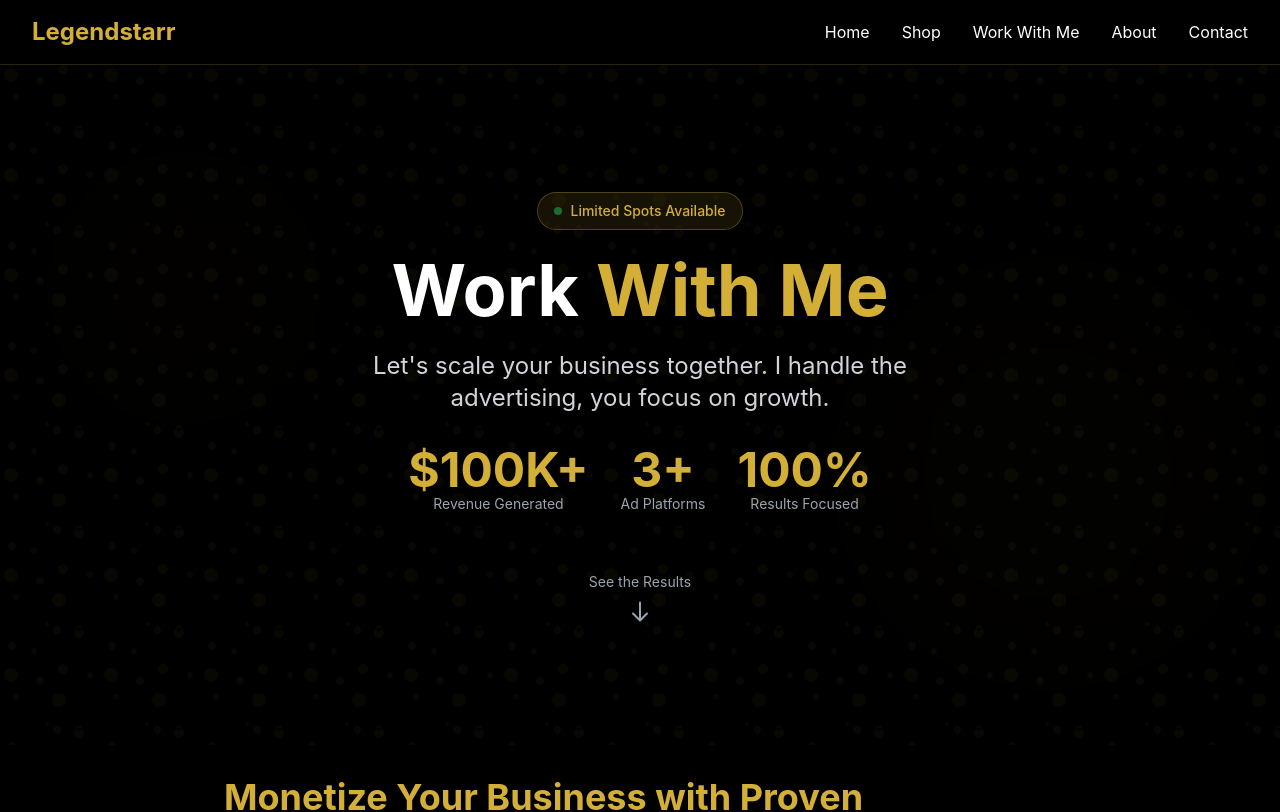
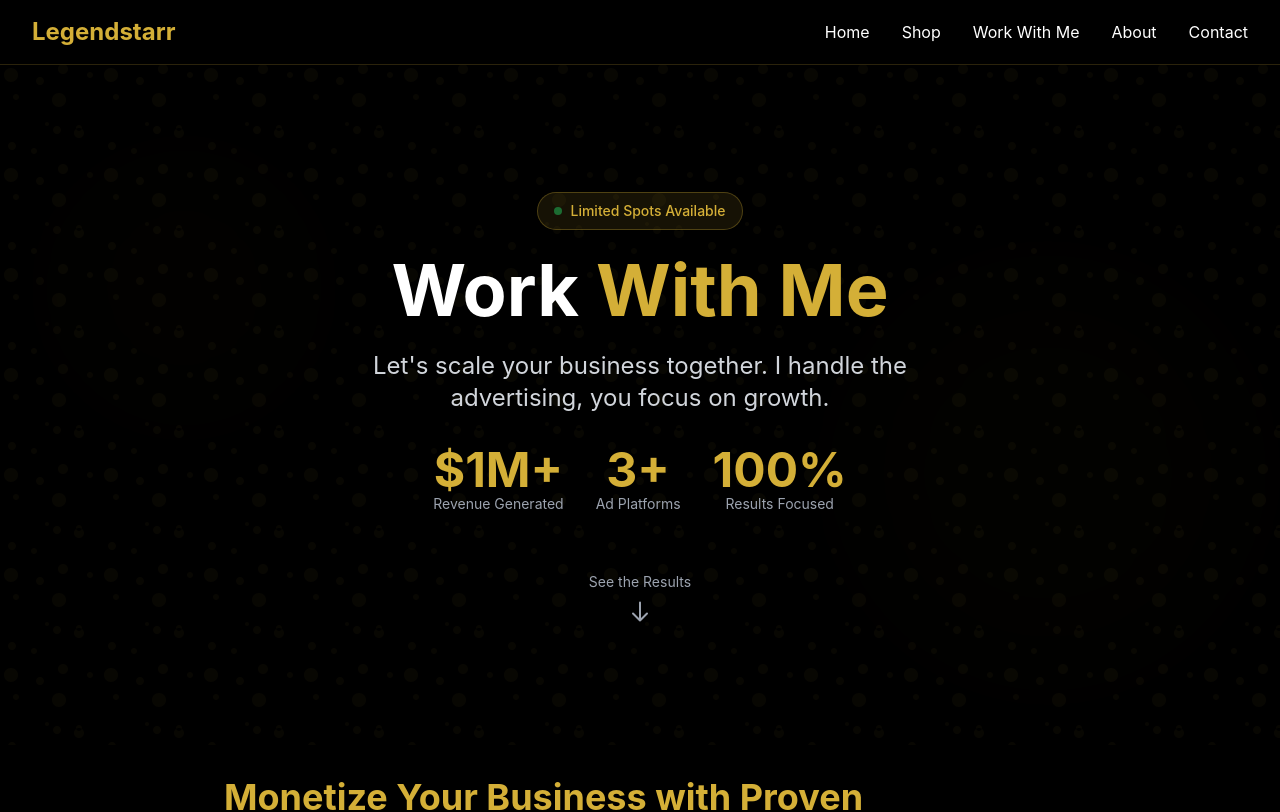
Before and after one commit to legendstarrx/legendstarr, a Next.js app: page /work-with-me in a window 1280 px wide. Shown: the top 812 px of the page. Built offline with nearby package versions, Linux system fonts and the light colour scheme.

Commit message:
Update again

```diff
--- a/app/work-with-me/page.tsx
+++ b/app/work-with-me/page.tsx
@@ -83,7 +83,7 @@ export default function WorkWithMe() {
               transition={{ duration: 0.6, delay: 0.3 }}
             >
               <div className="text-center">
-                <div className="text-4xl md:text-5xl font-bold text-gold">$100K+</div>
+                <div className="text-4xl md:text-5xl font-bold text-gold">$1M+</div>
                 <div className="text-sm text-gray-400">Revenue Generated</div>
               </div>
               <div className="text-center">
```
